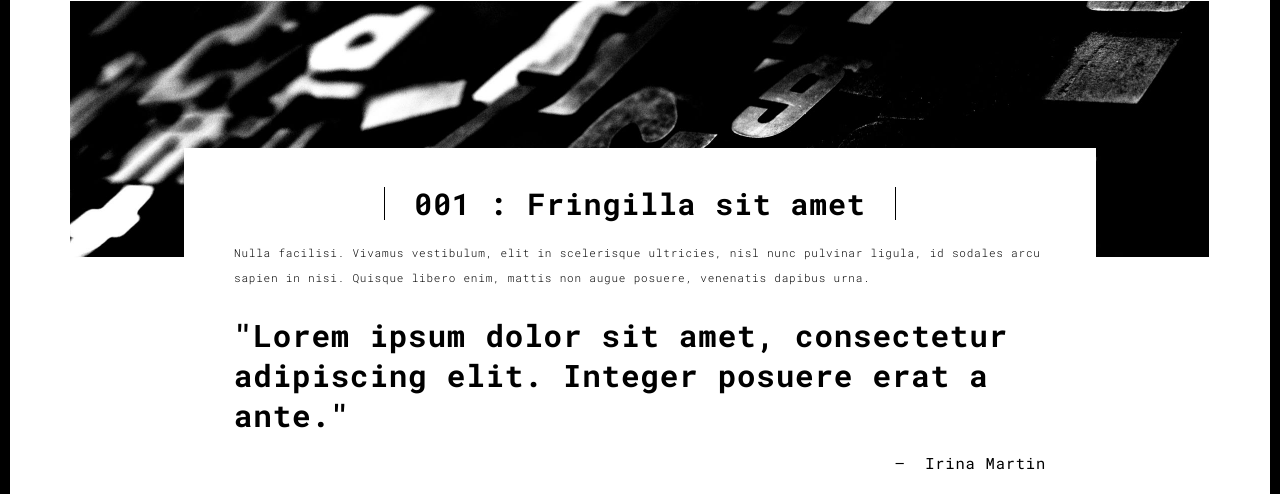
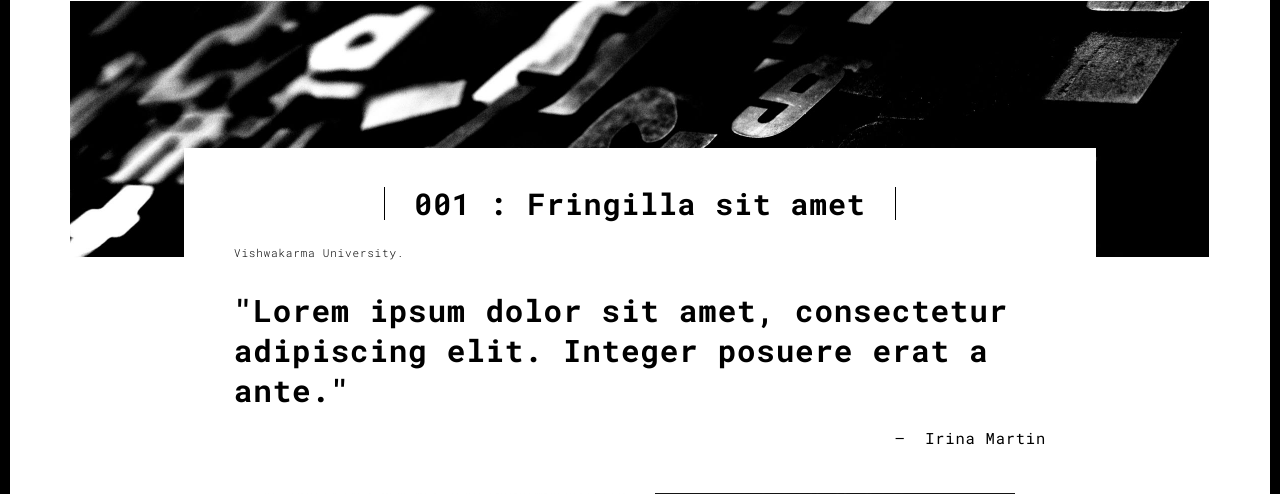
Before and after one commit to Anuraag28/portofo2, a Flask app: page /work.html in a window 1280 px wide. Shown: the part 90-584 px from the top of the page. Run offline with Flask 2, Linux system fonts and the light colour scheme; some libraries are stand-ins or nearby versions.

Commit message:
Update work.html

```diff
--- a/templates/work.html
+++ b/templates/work.html
@@ -68,7 +68,7 @@
           <div class="text-center">
             <h1 class="h2">001 : Fringilla sit amet</h1>
           </div>
-          <p>Nulla facilisi. Vivamus vestibulum, elit in scelerisque ultricies, nisl nunc pulvinar ligula, id sodales arcu sapien in nisi. Quisque libero enim, mattis non augue posuere, venenatis dapibus urna.</p>
+          <p>Vishwakarma University.</p>
 
           <blockquote>
             <p>"Lorem ipsum dolor sit amet, consectetur adipiscing elit. Integer posuere erat a ante."</p>
```
